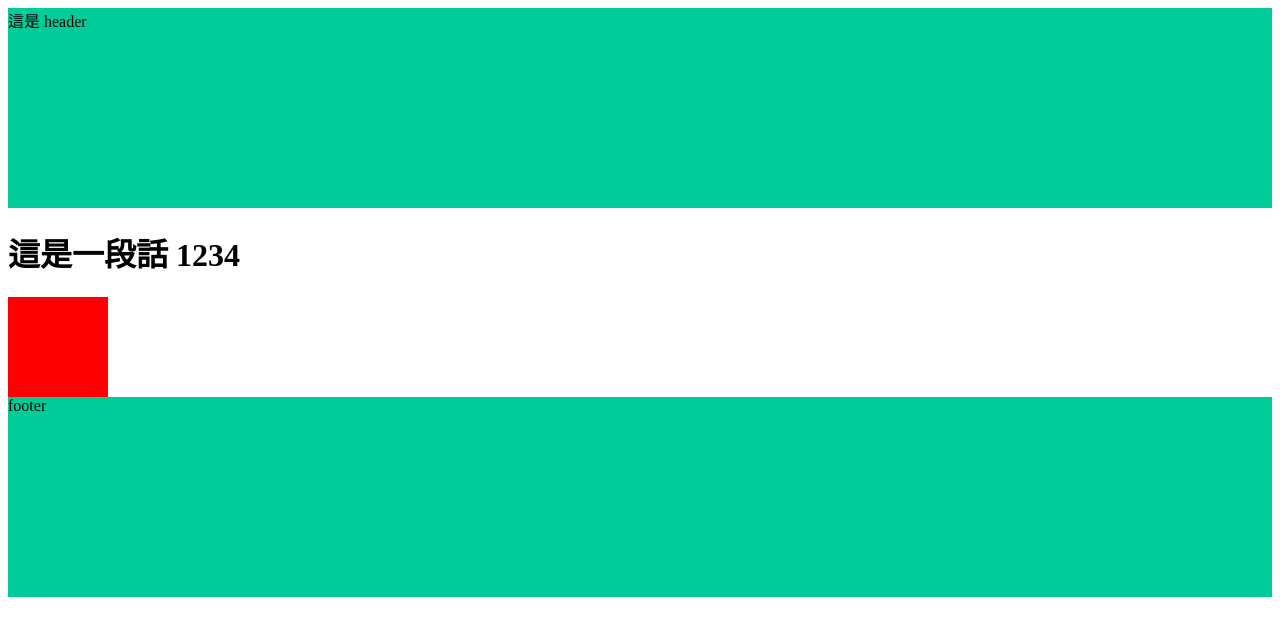
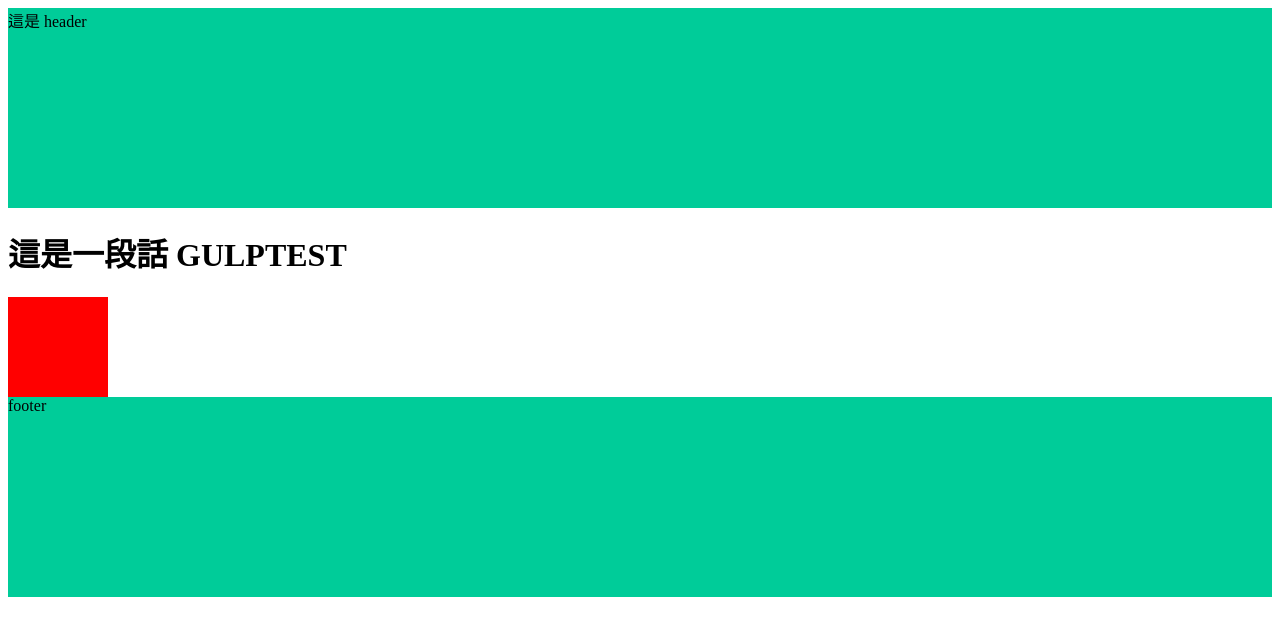
Before and after one commit to shih-wen/gulptest0618, a plain HTML site: page index.html in a window 1280 px wide. Drawn offline with Linux system fonts and the light colour scheme.

Commit message:
Update 2022-06-18T03:20:52.098Z

```diff
--- a/index.html
+++ b/index.html
@@ -16,7 +16,7 @@
 
 
 <h1>
-  這是一段話 1234
+  這是一段話 GULPTEST
 </h1>
 
 <div class="box"></div>
```
